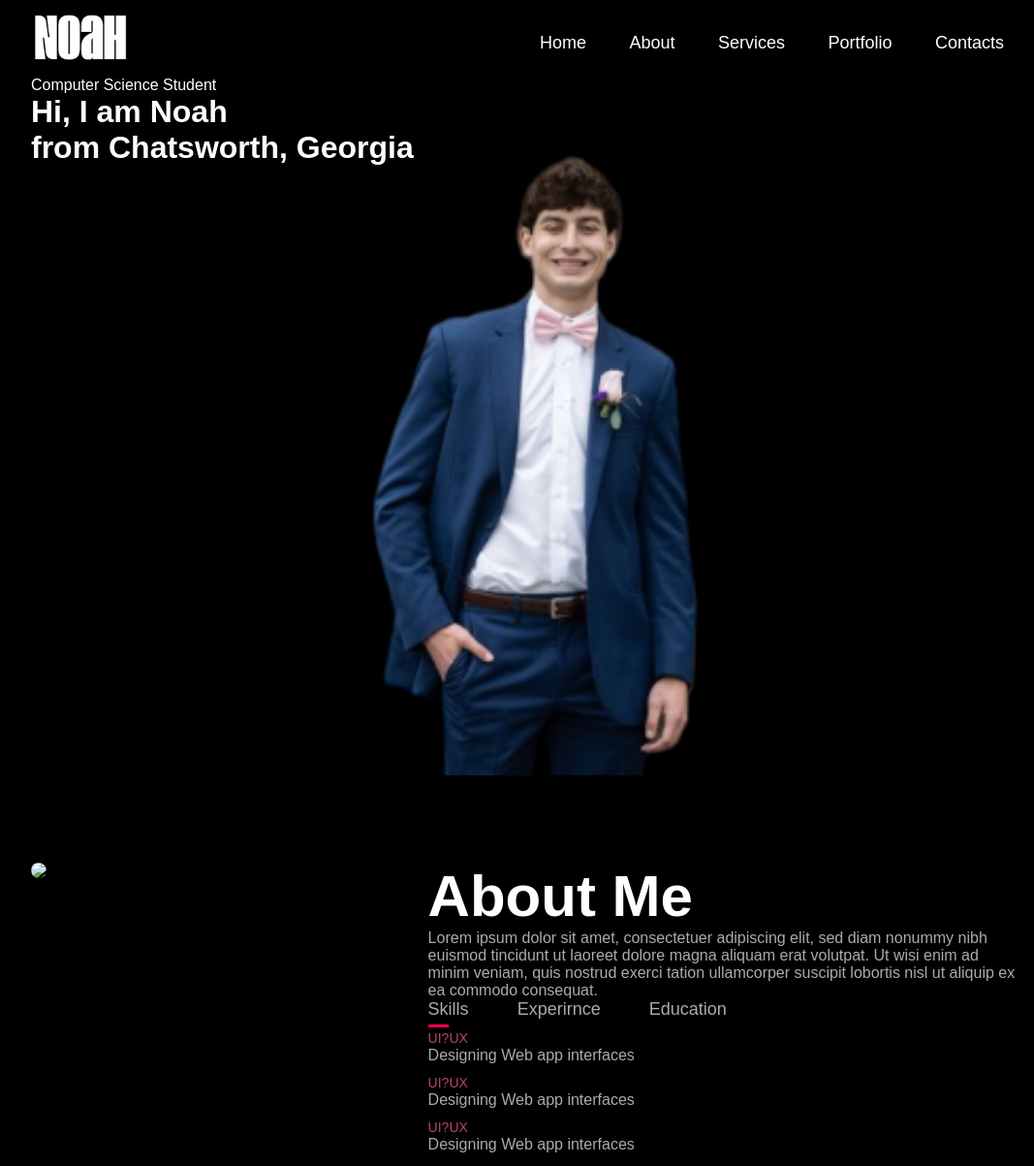
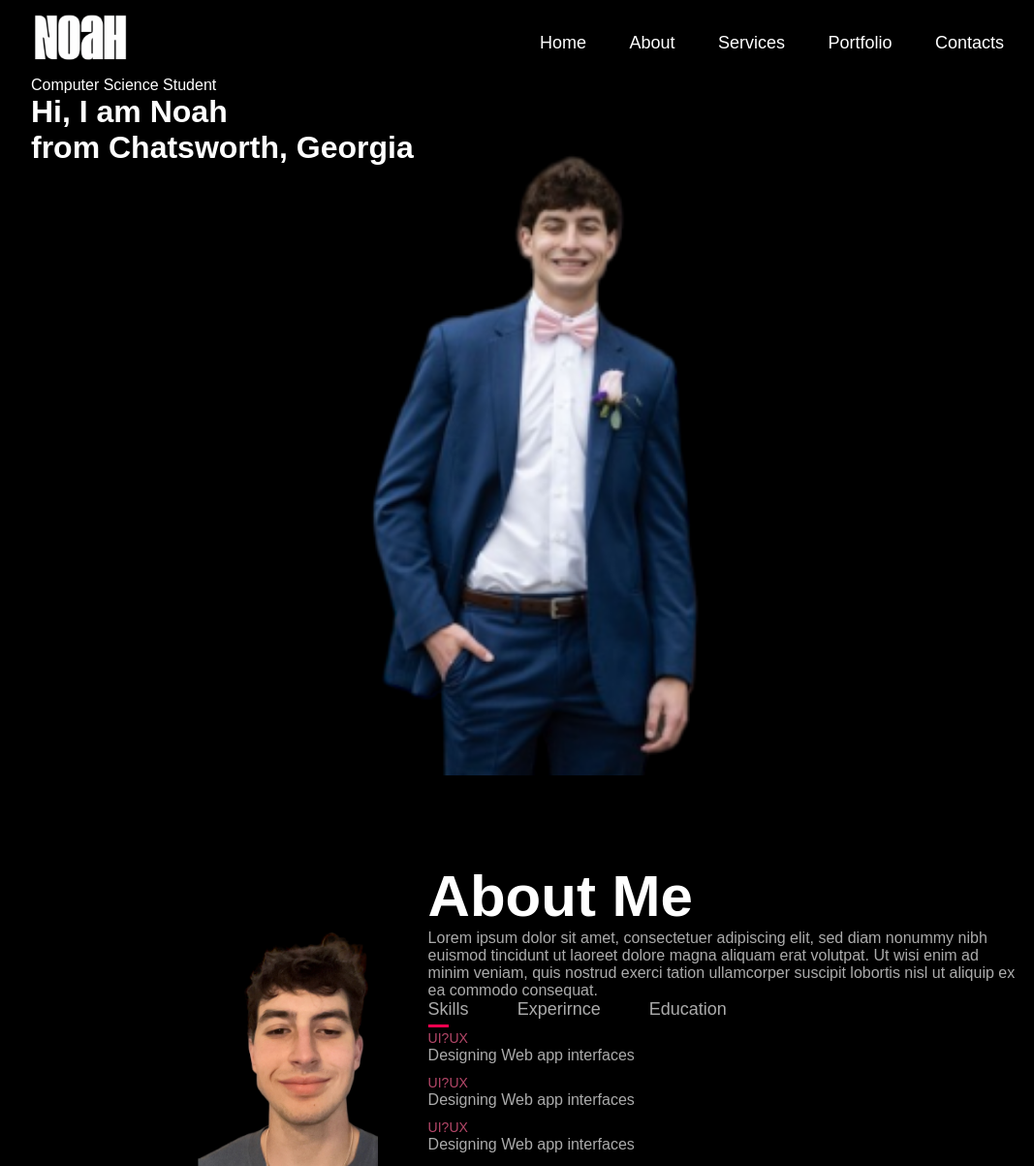
Before and after one commit to nwest12303/Personal-website_4, a plain HTML site: page index.html in a window 1280 px wide. Shown: the top 1203 px of the page at 97% size, without its empty margins (96-1163 px from the left). Drawn offline with Linux system fonts and the light colour scheme; files whose address does not match are found by name.

Commit message:
Update index.html

```diff
--- a/index.html
+++ b/index.html
@@ -34,7 +34,7 @@
     <div class="container">
         <div class="row">
             <div class="about-col-1">
-                <img src="images/Screen Shot 2023-05-02 at 5.59.54 PM.png">
+                <img src="Screen Shot 2023-05-02 at 5.59.54 PM.png">
             </div>
             <div class="about-col-2">
                 <h1 class="sub-title">About Me</h1>
```
